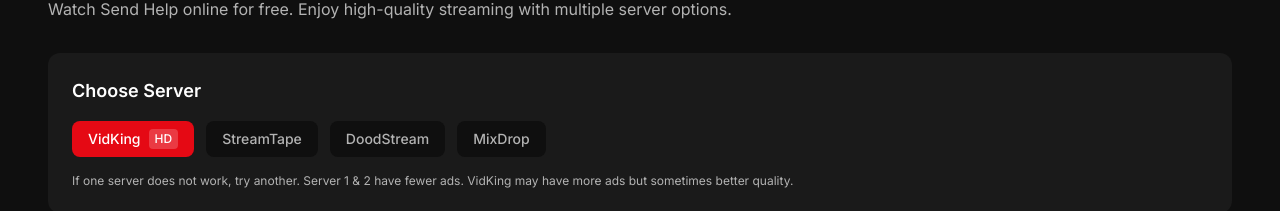
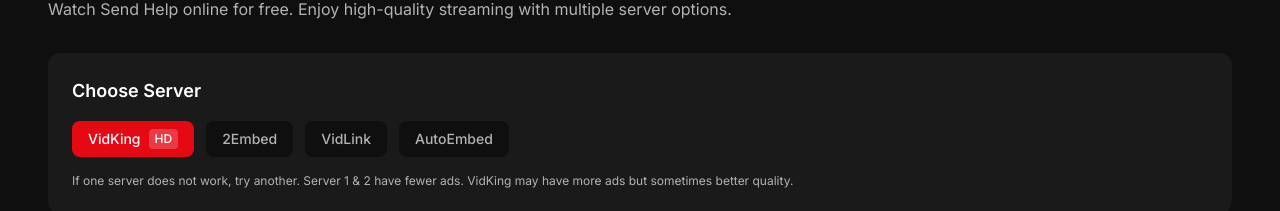
Before and after one commit to ANIBOY001/aryanmovies, a Next.js app: page /watch/10643 in a window 1280 px wide. Shown: the part 899-1110 px from the top of the page. Built offline with nearby package versions, Linux system fonts and the light colour scheme.

Commit message:
Update servers: VidKing (working) + alternatives (2Embed, VidLink, AutoEmbed)

```diff
--- a/src/app/watch/[id]/page.tsx
+++ b/src/app/watch/[id]/page.tsx
@@ -10,9 +10,9 @@
 
 const SERVERS = [
   { name: 'VidKing', url: 'https://www.vidking.net/embed/movie/' },
-  { name: 'StreamTape', url: 'https://streamtape.com/e/' },
-  { name: 'DoodStream', url: 'https://dood.la/e/' },
-  { name: 'MixDrop', url: 'https://mixdrop.co/e/' },
+  { name: '2Embed', url: 'https://www.2embed.cc/embed/movie/' },
+  { name: 'VidLink', url: 'https://vidlink.pro/movie/' },
+  { name: 'AutoEmbed', url: 'https://autoembed.cc/embed/movie/' },
 ]
 
 export default function WatchPage() {
```
